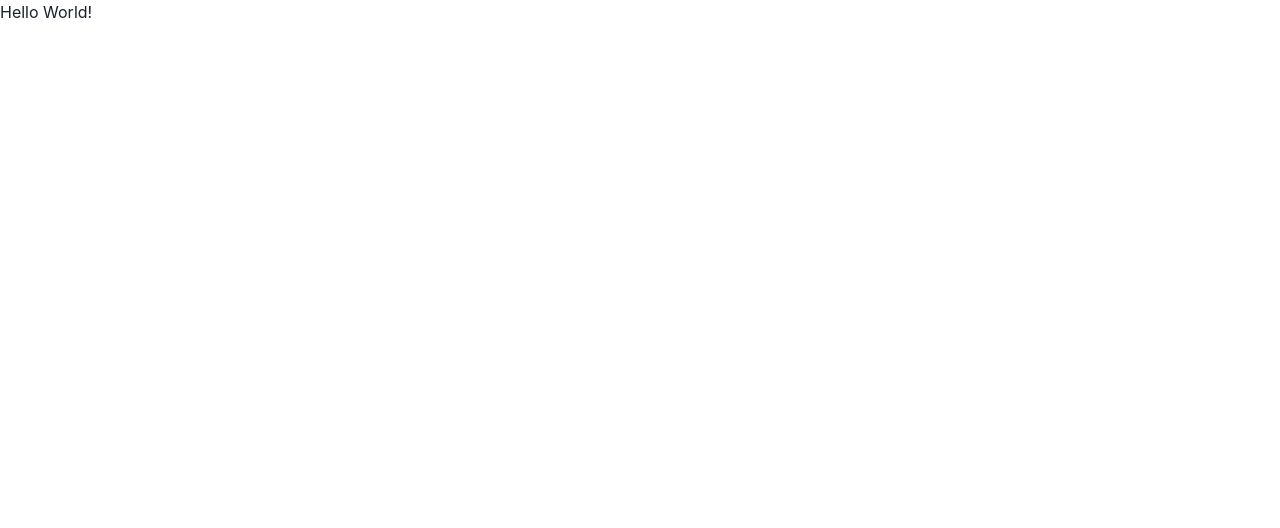
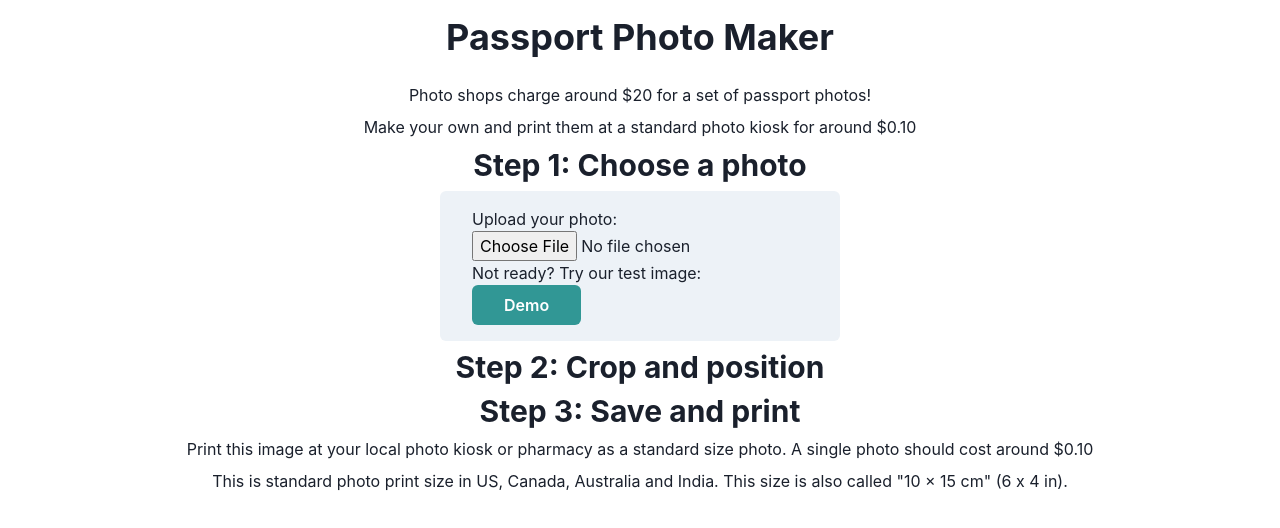
Before and after one commit to dingran/passport-photo, a Next.js app: page / in a window 1280 px wide. Shown: the top 528 px of the page. Built offline with nearby package versions, Linux system fonts and the light colour scheme.

Commit message:
homepage skeleton

```diff
--- a/pages/index.js
+++ b/pages/index.js
@@ -1,10 +1,60 @@
 import Head from 'next/head';
 import Image from 'next/image';
+import {
+  Container,
+  Flex,
+  Heading,
+  Text,
+  Center,
+  VStack,
+  Button,
+  Box,
+} from '@chakra-ui/react';
 
 export default function Home() {
   return (
-    <div>
-      <h1>Hello World!</h1>
-    </div>
+    <VStack>
+      <Heading as='h1' py={4}>
+        Passport Photo Maker
+      </Heading>
+      <VStack>
+        <Text>
+          Photo shops charge around $20 for a set of passport photos!{' '}
+        </Text>
+        <Text>
+          Make your own and print them at a standard photo kiosk for around
+          $0.10
+        </Text>
+      </VStack>
+
+      <Heading size='lg' as='h2'>
+        Step 1: Choose a photo
+      </Heading>
+
+      <Container maxW={400} bg='gray.100' rounded='md' px={8} py={4}>
+        <p>Upload your photo:</p>
+        <input type='file' onChange />
+        <p>Not ready? Try our test image:</p>
+        <Button colorScheme='teal'>
+          <Text mx={4}>Demo</Text>
+        </Button>
+      </Container>
+
+      <Heading size='lg' as='h2'>
+        Step 2: Crop and position
+      </Heading>
+
+      <Heading size='lg' as='h2'>
+        Step 3: Save and print
+      </Heading>
+      <Text>
+        Print this image at your local photo kiosk or pharmacy as a standard
+        size photo. A single photo should cost around $0.10
+      </Text>
+      <Text>
+        {`This is standard photo print size in US, Canada, Australia and India.
+        This size is also called "10 × 15 cm" (6 x 4 in).`}
+      </Text>
+    </VStack>
   );
 }
```
